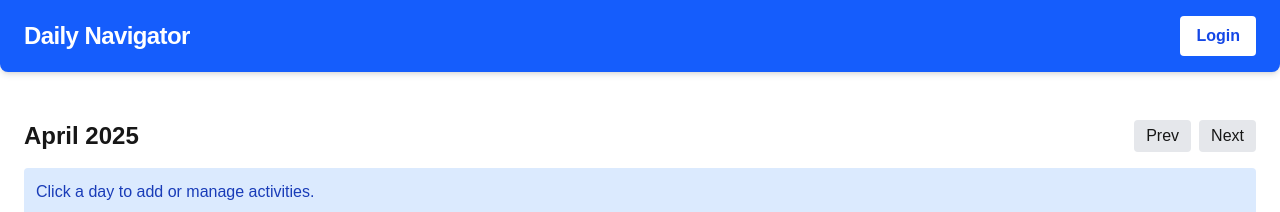
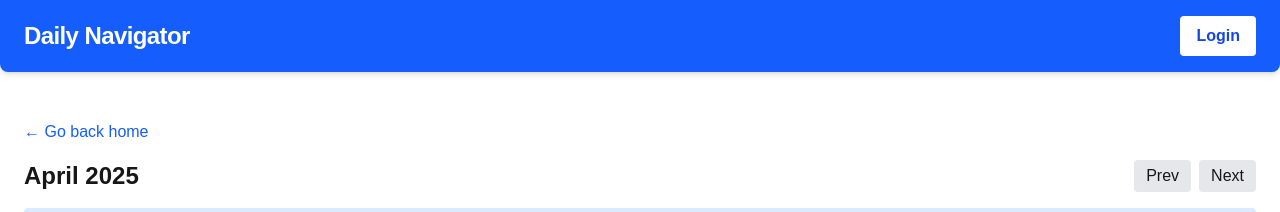
Before and after one commit to cjs01978/groupproject, a Next.js app: page /calendar/monthly/edit in a window 1280 px wide. Shown: the top 212 px of the page. Built offline with nearby package versions, Linux system fonts and the light colour scheme; no server answers.

Commit message:
fixed fetchitems error with calendar not loading sometimes

```diff
--- a/src/app/signup/page.tsx
+++ b/src/app/signup/page.tsx
@@ -5,7 +5,7 @@ import SignupForm from '@/components/SignupForm';
 export default function SignupPage() {
   return (
     <div className="max-w-md mx-auto p-6">
-      <h1 className="text-2xl font-bold mb-4 text-center">Create an Account</h1>
+      <h1 className="text-xl font-bold mb-4 text-center">Join the community and start navigating your day.</h1>
       <SignupForm />
     </div>
   );
--- a/src/components/CalendarEdit.tsx
+++ b/src/components/CalendarEdit.tsx
@@ -1,5 +1,4 @@
 'use client';
-
 import useCalendarData from '@/hooks/useCalendarData';
 import {
     startOfMonth,
@@ -11,9 +10,11 @@ import {
     getDay,
 } from 'date-fns';
 import { useState } from 'react';
+import { useRouter } from 'next/navigation';
 import AddItem from './AddItem';
 
 export default function CalendarEdit() {
+    const router = useRouter();
     const {
         currentMonth,
         items,
@@ -43,6 +44,12 @@ export default function CalendarEdit() {
     return (
         <div className="min-h-screen bg-white p-6">
             {/* Header */}
+            <button
+                onClick={() => router.push('/')}
+                className="mb-4 text-blue-600 hover:underline font-medium"
+            >
+                ← Go back home
+            </button>
             <div className="flex justify-between items-center mb-4">
                 <h2 className="text-2xl font-bold">{format(currentMonth, 'MMMM yyyy')}</h2>
                 <div className="flex gap-2">
--- a/src/components/CalendarView.tsx
+++ b/src/components/CalendarView.tsx
@@ -1,5 +1,5 @@
 'use client';
-
+import { useRouter } from 'next/navigation';
 import useCalendarData from '@/hooks/useCalendarData';
 import {
     startOfMonth,
@@ -10,9 +10,26 @@ import {
     format,
     getDay,
 } from 'date-fns';
+import { useEffect, useState } from 'react';
 
 export default function CalendarView() {
-  const { currentMonth, items, handlePrevMonth, handleNextMonth } = useCalendarData();
+    const router = useRouter();
+    const { currentMonth, items, fetchItems, handlePrevMonth, handleNextMonth } = useCalendarData();
+
+    const [hydrated, setHydrated] = useState(false);
+    useEffect(() => {
+        setHydrated(true);
+    }, []);
+
+    useEffect(() => {
+        if (hydrated) {
+            fetchItems();
+        }
+    }, [hydrated, currentMonth]);
+
+    if (!hydrated) {
+        return <p className="text-center mt-10 text-gray-500">Loading calendar...</p>;
+    }
 
     const monthStart = startOfMonth(currentMonth);
     const monthEnd = endOfMonth(currentMonth);
@@ -22,6 +39,12 @@ export default function CalendarView() {
     return (
         <div className="min-h-screen bg-white p-6">
             {/* Header */}
+            <button
+                onClick={() => router.push('/')}
+                className="mb-4 text-blue-600 hover:underline font-medium"
+            >
+                ← Go back home
+            </button>
             <div className="flex justify-between items-center mb-6">
                 <h2 className="text-2xl font-bold">{format(currentMonth, 'MMMM yyyy')}</h2>
                 <div className="flex gap-2">
--- a/src/hooks/useCalendarData.ts
+++ b/src/hooks/useCalendarData.ts
@@ -1,4 +1,3 @@
-
 import { useState, useEffect } from 'react';
 import { format, subMonths, addMonths } from 'date-fns';
 import { CalendarItem } from '@/types/calendar';
```
Lines whose indentation alone changed are shown as unchanged.
